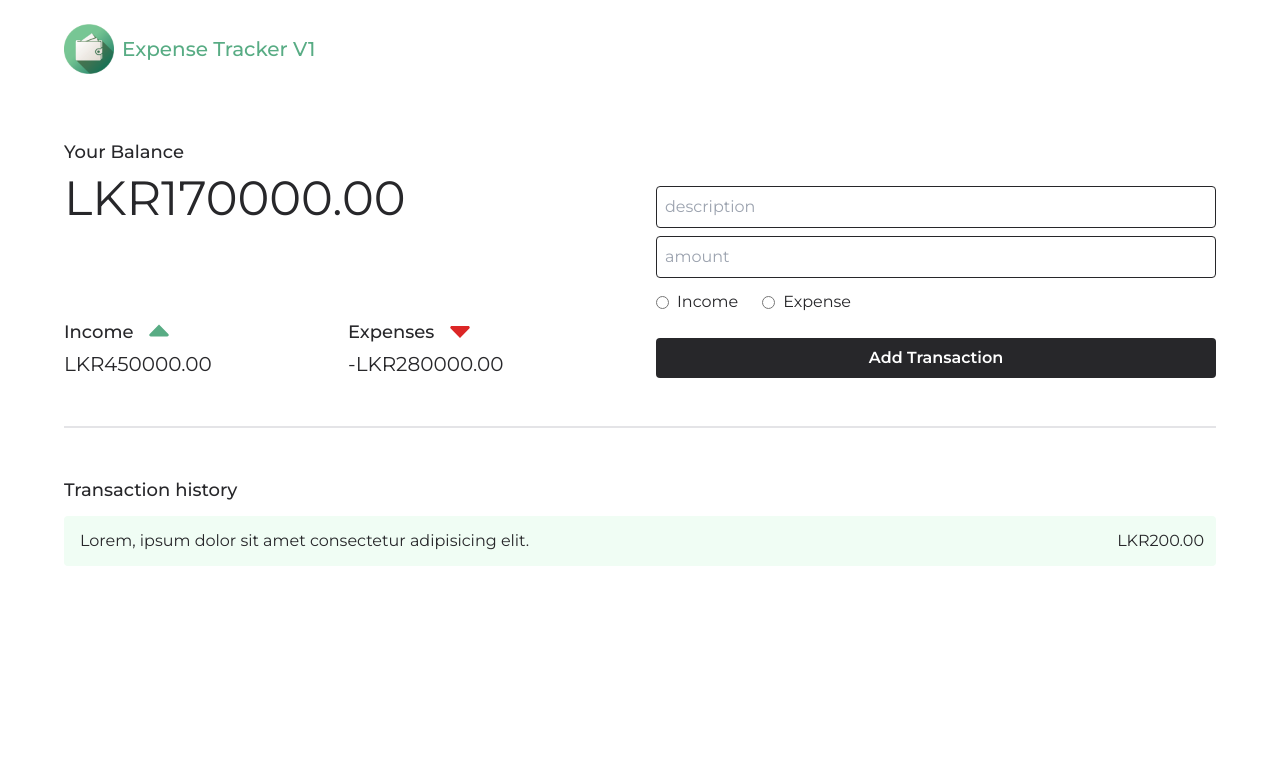
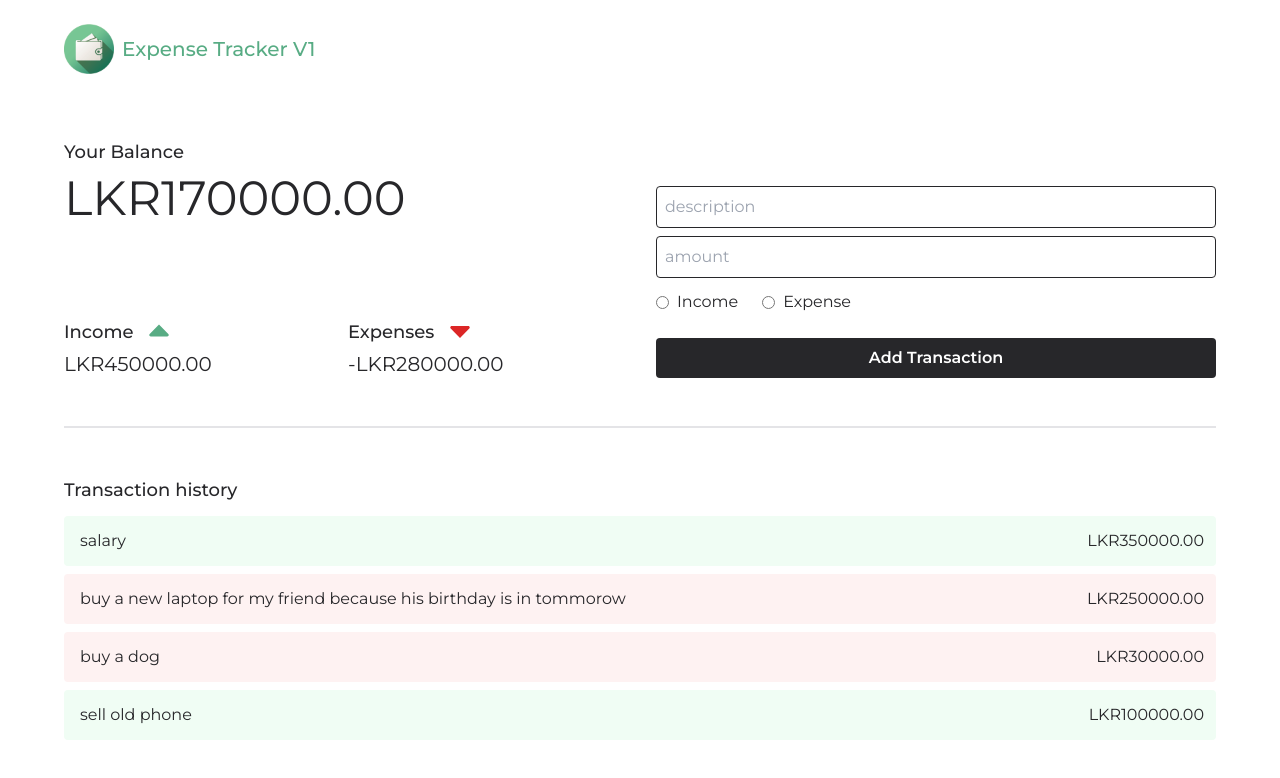
Before and after one commit to Sachintha-Prasad/Expense-tracker-v1, a React (Vite) app: page /expense-tracker in a window 1280 px wide. Shown: the top 778 px of the page. Built offline with nearby package versions, Linux system fonts and the light colour scheme; no server answers.

Commit message:
dynamicaly update the list

```diff
--- a/src/components/TransactionHistory.jsx
+++ b/src/components/TransactionHistory.jsx
@@ -1,22 +1,35 @@
-import React from 'react'
+import React, { useContext } from 'react'
 import { HiOutlineTrash } from 'react-icons/hi'
+import { GlobalContext } from '../context/GlobalState'
 
 const TransactionHistory = () => {
+    const { transactions } = useContext(GlobalContext)
+    console.log(transactions)
+
     return (
         <>
             <h2 className="mb-3 font-medium md:text-lg">Transaction history</h2>
-            <div className="flex h-auto max-h-[300px] flex-col gap-2 overflow-y-scroll md:max-h-[400px]">
-                <div className="group flex min-h-[50px] cursor-pointer items-center justify-between gap-2 overflow-x-hidden rounded bg-green-50 px-4 py-2 hover:bg-green-100">
-                    <div className="flex flex-col items-center gap-2 md:flex-row">
-                        <p>
-                            Lorem, ipsum dolor sit amet consectetur adipisicing
-                            elit.
-                        </p>
-                    </div>
-                    <div className="flex translate-x-[50px] items-center gap-4 transition-all duration-300 ease-linear group-hover:translate-x-0">
-                        <p>LKR200.00</p>
-                        <HiOutlineTrash className="rounded-full bg-red-400 p-[6px] text-3xl capitalize text-white hover:bg-red-300" />
-                    </div>
+
+            <div className="h-auto max-h-[300px] overflow-y-scroll">
+                <div className="flex flex-col gap-2">
+                    {transactions.map((transaction) => (
+                        <div
+                            key={transaction.userId}
+                            className={`group flex min-h-[50px] cursor-pointer items-center justify-between gap-2 overflow-x-hidden rounded bg-green-50 px-4 py-2 hover:bg-green-100 ${
+                                transaction.transactionType === 'expense' &&
+                                'bg-red-50 hover:bg-red-100'
+                            }`}
+                        >
+                            <p>{transaction.description}</p>
+                            <div className="flex translate-x-[50px] items-center gap-4 transition-all duration-300 ease-linear group-hover:translate-x-0">
+                                <p>
+                                    LKR
+                                    {transaction.transactionAmount.toFixed(2)}
+                                </p>
+                                <HiOutlineTrash className="rounded-full bg-red-400 p-[6px] text-3xl capitalize text-white hover:bg-red-300" />
+                            </div>
+                        </div>
+                    ))}
                 </div>
             </div>
         </>
```
